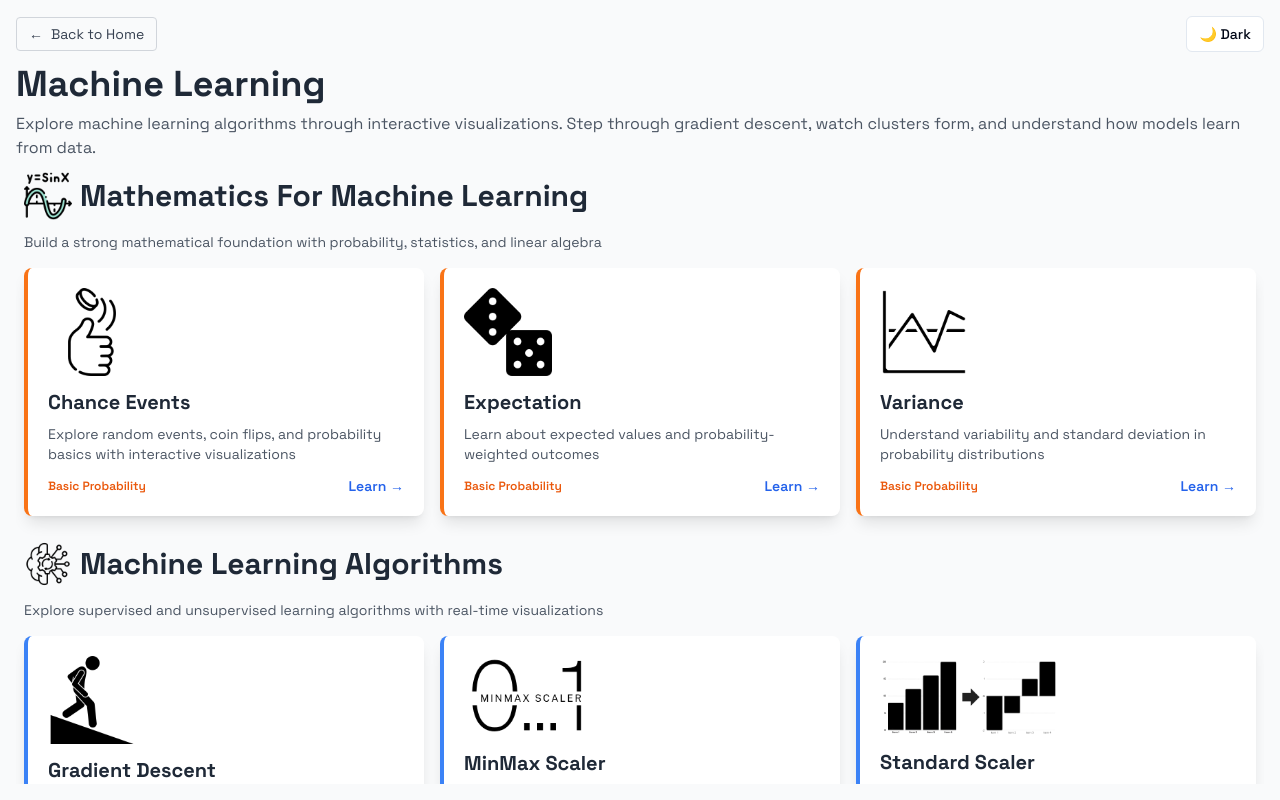
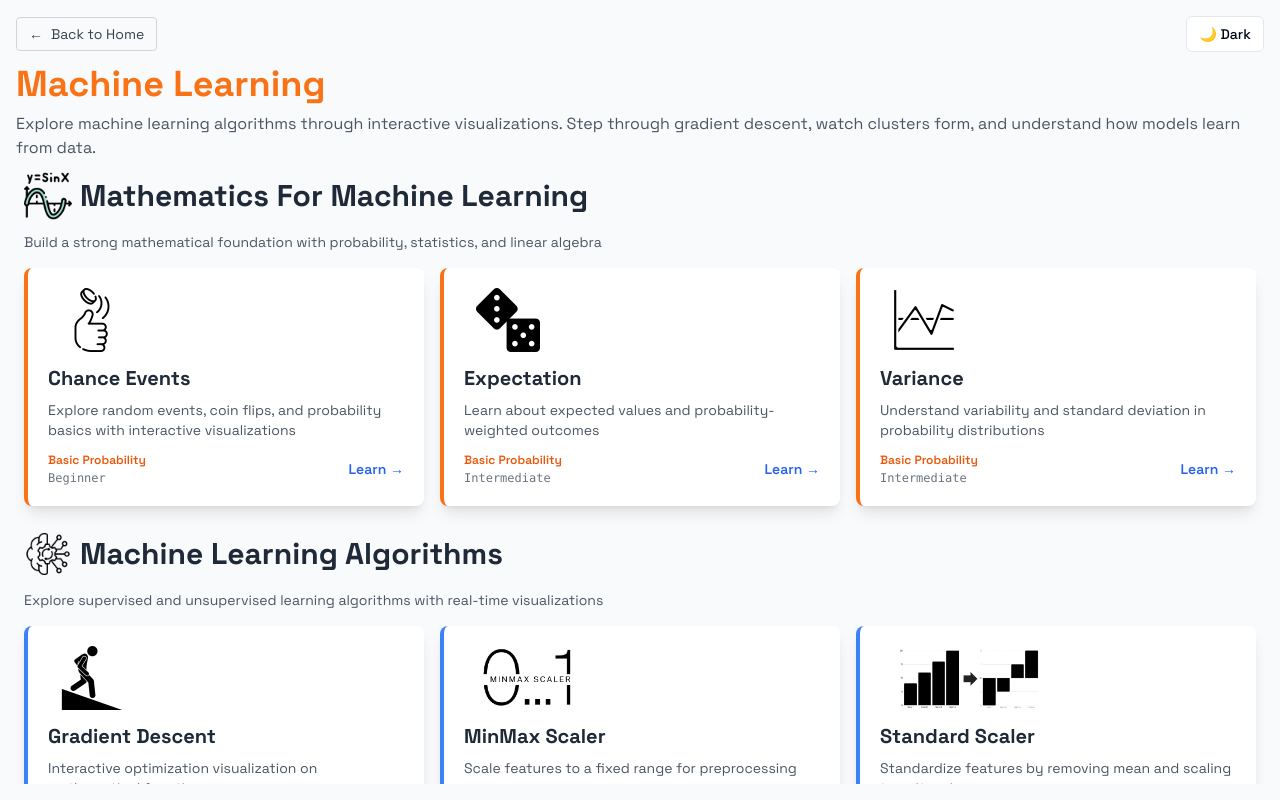
Before and after one commit to satya00089/learn-algo, a Next.js app: page /ml in a window 1280 px wide. Built offline with nearby package versions, Linux system fonts and the light colour scheme.

Commit message:
feat: update heading colors to enhance visual consistency across AI, DSA, and ML pages

```diff
--- a/src/app/ai/page.tsx
+++ b/src/app/ai/page.tsx
@@ -55,7 +55,7 @@ export default function AIPage() {
             </Link>
             <ThemeToggle />
           </div>
-          <h1 className="text-4xl font-bold mb-2 text-gray-800 dark:text-white">
+          <h1 className="text-4xl font-bold mb-2 text-orange-500">
             Artificial Intelligence
           </h1>
           <p className="text-base text-gray-600 dark:text-gray-300">
--- a/src/app/dsa/page.tsx
+++ b/src/app/dsa/page.tsx
@@ -193,7 +193,7 @@ export default function DSAPage() {
             </Link>
             <ThemeToggle />
           </div>
-          <h1 className="text-4xl font-bold mb-2 text-gray-800 dark:text-white">
+          <h1 className="text-4xl font-bold mb-2 text-orange-500">
             Data Structures & Algorithms
           </h1>
           <p className="text-base text-gray-600 dark:text-gray-300">
--- a/src/app/ml/page.tsx
+++ b/src/app/ml/page.tsx
@@ -285,7 +285,7 @@ export default function MLPage() {
             </Link>
             <ThemeToggle />
           </div>
-          <h1 className="text-4xl font-bold mb-2 text-gray-800 dark:text-white">
+          <h1 className="text-4xl font-bold mb-2 text-orange-500">
             Machine Learning
           </h1>
           <p className="text-base text-gray-600 dark:text-gray-300">
@@ -330,16 +330,16 @@ export default function MLPage() {
                           alt={topic.title}
                           width={88}
                           height={64}
-                          className={`object-contain ${topic.darkFilter}`}
+                          className={`object-contain h-16 ${topic.darkFilter}`}
                         />
                       ) : (
                         <div className="text-4xl">{topic.icon}</div>
                       )}
                     </div>
-                    <div className="flex items-center justify-left mb-2">
-                      <h2 className="text-xl font-bold text-gray-800 dark:text-white">
+                    <div className="flex items-center justify-start mb-2">
+                      <h3 className="text-xl font-bold text-gray-800 dark:text-white">
                         {topic.title}
-                      </h2>
+                      </h3>
                       <div className="flex items-center gap-2">
                         {topic.comingSoon && (
                           <span className="text-xs bg-yellow-100 text-yellow-800 mx-2 px-2 py-1 rounded">
@@ -352,9 +352,14 @@ export default function MLPage() {
                       {topic.description}
                     </p>
                     <div className="flex items-center justify-between">
+                      <div className="flex flex-col gap-0.5">
                         <span className="text-xs text-orange-600 dark:text-orange-400 font-semibold">
                           {topic.category}
                         </span>
+                        <span className="text-xs font-mono text-gray-500 dark:text-gray-400">
+                          {topic.difficulty}
+                        </span>
+                      </div>
                       {!topic.comingSoon && (
                         <span className="text-blue-600 dark:text-blue-400 font-semibold group-hover:translate-x-2 transition-transform text-sm">
                           Learn →
@@ -403,16 +408,16 @@ export default function MLPage() {
                         alt={algo.title}
                         width={algo.width || 88}
                         height={64}
-                        className={`object-contain ${algo.darkFilter}`}
+                        className={`object-contain h-16 ${algo.darkFilter}`}
                       />
                     ) : (
                       <div className="text-4xl">{algo.icon}</div>
                     )}
                   </div>
-                  <div className="flex items-center justify-left mb-2">
-                    <h2 className="text-xl font-bold text-gray-800 dark:text-white">
+                  <div className="flex items-center justify-start mb-2">
+                    <h3 className="text-xl font-bold text-gray-800 dark:text-white">
                       {algo.title}
-                    </h2>
+                    </h3>
                     <div className="flex items-center gap-2">
                       {algo.comingSoon && (
                         <span className="text-xs bg-yellow-100 text-yellow-800 mx-2 px-2 py-1 rounded">
@@ -430,9 +435,14 @@ export default function MLPage() {
                     {algo.description}
                   </p>
                   <div className="flex items-center justify-between">
+                    <div className="flex flex-col gap-0.5">
                       <span className="text-xs text-blue-600 dark:text-blue-400 font-semibold">
                         {algo.category}
                       </span>
+                      <span className="text-xs font-mono text-gray-500 dark:text-gray-400">
+                        {algo.difficulty}
+                      </span>
+                    </div>
                     {!algo.comingSoon && (
                       <span className="text-blue-600 dark:text-blue-400 font-semibold group-hover:translate-x-2 transition-transform text-sm">
                         Try it →
--- a/src/app/page.tsx
+++ b/src/app/page.tsx
@@ -152,7 +152,10 @@ export default function Home() {
               />
               <div className="space-y-0.5">
                 <div className="text-2xl font-black tracking-tight text-gray-900 dark:text-white">
-                  LEARN ALGO
+                  LEARN{' '}
+                  <span className="text-orange-500">
+                    ALGO
+                  </span>
                 </div>
                 <div className="flex items-center gap-1.5">
                   <span className="px-2 py-0.5 bg-purple-100 dark:bg-purple-900/30 text-purple-700 dark:text-purple-300 rounded text-xs font-bold">
```
Lines whose indentation alone changed are shown as unchanged.
